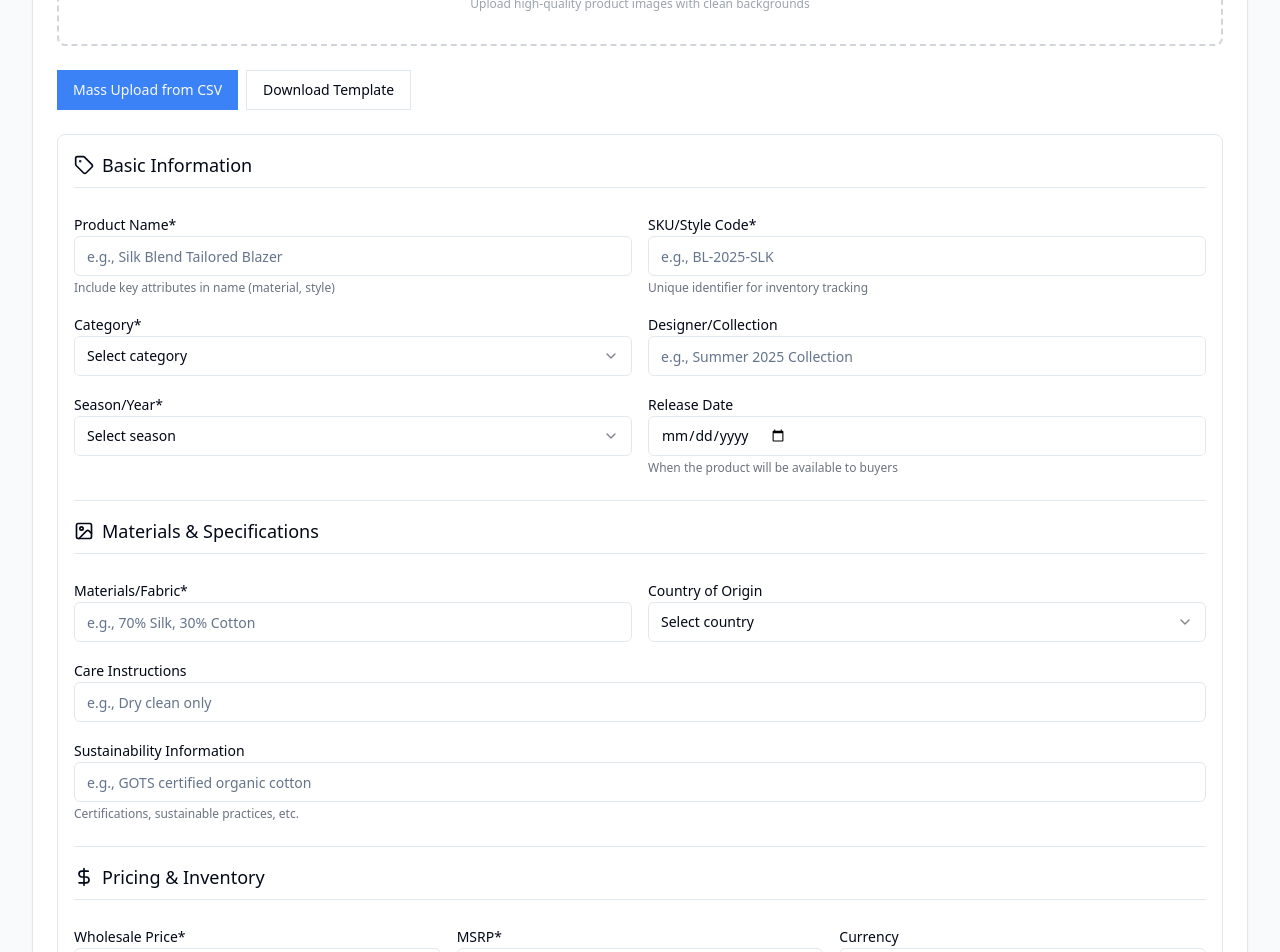
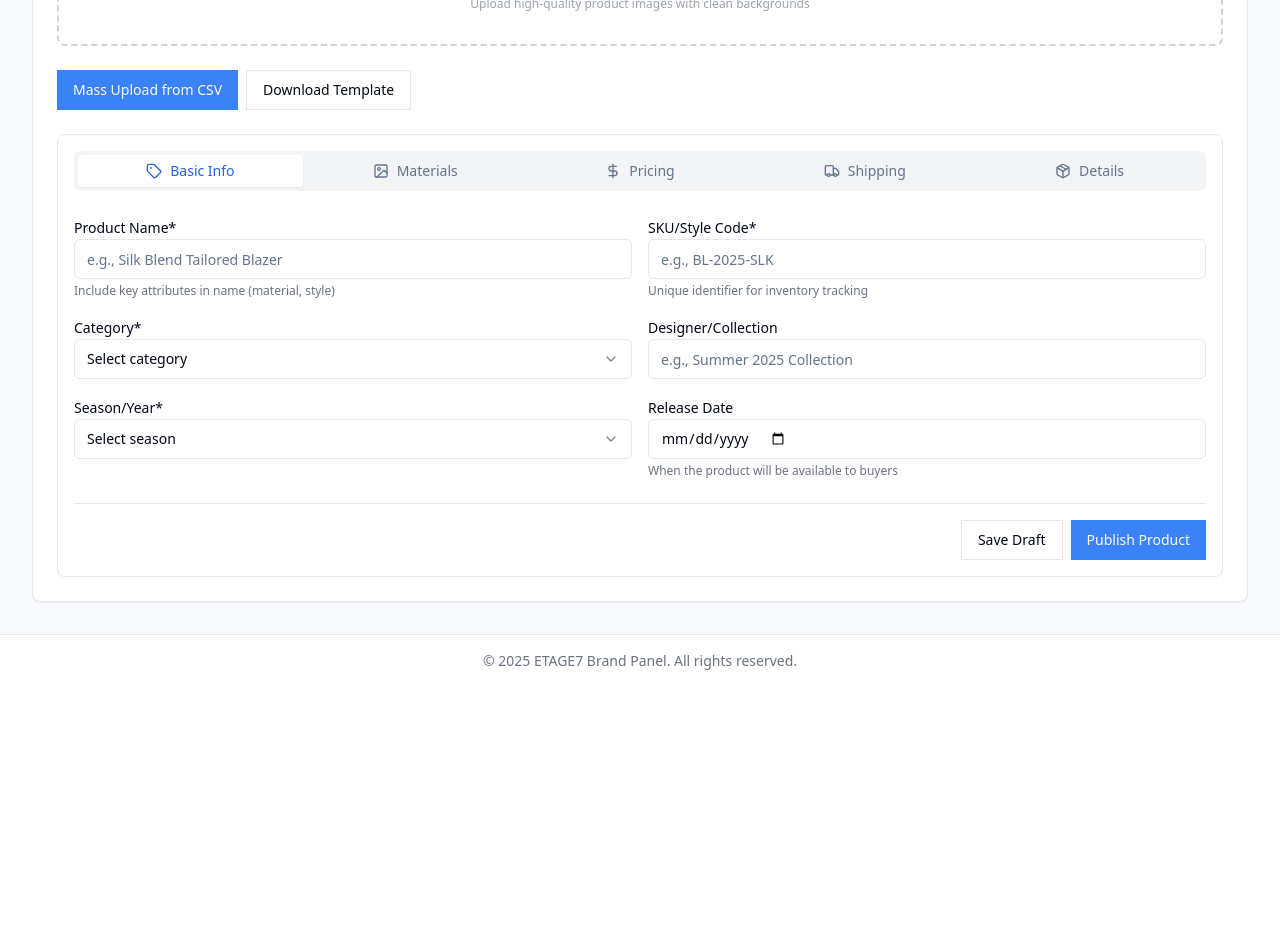
Before and after one commit to dingdong1009/etage7-test-76, a React (Vite) app: page /brand/products in a window 1280 px wide. Shown: the part 380-1332 px from the top of the page. After the commit the page ends 1067 px from the top, so only its background shows below. Built offline with nearby package versions, Linux system fonts and the light colour scheme.

Commit message:
feat: Implement product form tabs
Refactor the product form to use tabs for each section, improving user experience and organization.

```diff
--- a/src/pages/brand/Products.tsx
+++ b/src/pages/brand/Products.tsx
@@ -20,6 +20,12 @@ import {
   FormLabel,
   FormMessage
 } from "@/components/ui/form";
+import {
+  Tabs,
+  TabsList,
+  TabsTrigger,
+  TabsContent
+} from "@/components/ui/tabs";
 import {
   Upload,
   Plus,
@@ -79,14 +85,44 @@ const BrandProducts = () => {
             </Button>
           </div>
 
-          {/* Fashion Product Form */}
-          <div className="border rounded-lg p-4 space-y-6">
-            <div className="pb-2 border-b">
-              <h3 className="font-medium text-lg flex items-center">
-                <Tag className="mr-2 h-5 w-5" /> Basic Information
-              </h3>
-            </div>
+          {/* Tabbed Fashion Product Form */}
+          <div className="border rounded-lg p-4">
+            <Tabs defaultValue="basic" className="w-full">
+              <TabsList className="w-full mb-6 grid grid-cols-2 md:grid-cols-5 bg-gray-100 p-1 rounded-md">
+                <TabsTrigger
+                  value="basic"
+                  className="data-[state=active]:bg-white data-[state=active]:text-blue-600 data-[state=active]:shadow-sm"
+                >
+                  <Tag className="mr-2 h-4 w-4" /> Basic Info
+                </TabsTrigger>
+                <TabsTrigger
+                  value="materials"
+                  className="data-[state=active]:bg-white data-[state=active]:text-blue-600 data-[state=active]:shadow-sm"
+                >
+                  <Image className="mr-2 h-4 w-4" /> Materials
+                </TabsTrigger>
+                <TabsTrigger
+                  value="pricing"
+                  className="data-[state=active]:bg-white data-[state=active]:text-blue-600 data-[state=active]:shadow-sm"
+                >
+                  <DollarSign className="mr-2 h-4 w-4" /> Pricing
+                </TabsTrigger>
+                <TabsTrigger
+                  value="shipping"
+                  className="data-[state=active]:bg-white data-[state=active]:text-blue-600 data-[state=active]:shadow-sm"
+                >
+                  <Truck className="mr-2 h-4 w-4" /> Shipping
+                </TabsTrigger>
+                <TabsTrigger
+                  value="details"
+                  className="data-[state=active]:bg-white data-[state=active]:text-blue-600 data-[state=active]:shadow-sm"
+                >
+                  <Package className="mr-2 h-4 w-4" /> Details
+                </TabsTrigger>
+              </TabsList>
 
+              {/* Basic Information Tab */}
+              <TabsContent value="basic" className="space-y-6 mt-4">
                 <div className="grid grid-cols-1 md:grid-cols-2 gap-4">
                   <div>
                     <Label htmlFor="productName" className="text-sm font-medium">
@@ -175,14 +211,10 @@ const BrandProducts = () => {
                     </p>
                   </div>
                 </div>
+              </TabsContent>
 
-            {/* Materials and Construction */}
-            <div className="pt-4 pb-2 border-t border-b">
-              <h3 className="font-medium text-lg flex items-center">
-                <Image className="mr-2 h-5 w-5" /> Materials & Specifications
-              </h3>
-            </div>
-
+              {/* Materials Tab */}
+              <TabsContent value="materials" className="space-y-6 mt-4">
                 <div className="grid grid-cols-1 md:grid-cols-2 gap-4">
                   <div>
                     <Label htmlFor="materials" className="text-sm font-medium">
@@ -236,14 +268,10 @@ const BrandProducts = () => {
                     </p>
                   </div>
                 </div>
+              </TabsContent>
 
-            {/* Pricing and Inventory */}
-            <div className="pt-4 pb-2 border-t border-b">
-              <h3 className="font-medium text-lg flex items-center">
-                <DollarSign className="mr-2 h-5 w-5" /> Pricing & Inventory
-              </h3>
-            </div>
-
+              {/* Pricing Tab */}
+              <TabsContent value="pricing" className="space-y-6 mt-4">
                 <div className="grid grid-cols-1 md:grid-cols-3 gap-4">
                   <div>
                     <Label htmlFor="wholesalePrice" className="text-sm font-medium">
@@ -326,14 +354,10 @@ const BrandProducts = () => {
                     </p>
                   </div>
                 </div>
+              </TabsContent>
 
-            {/* Shipping and Logistics */}
-            <div className="pt-4 pb-2 border-t border-b">
-              <h3 className="font-medium text-lg flex items-center">
-                <Truck className="mr-2 h-5 w-5" /> Shipping & Size Details
-              </h3>
-            </div>
-
+              {/* Shipping Tab */}
+              <TabsContent value="shipping" className="space-y-6 mt-4">
                 <div className="grid grid-cols-1 md:grid-cols-2 gap-4">
                   <div>
                     <Label htmlFor="weight" className="text-sm font-medium">
@@ -370,14 +394,11 @@ const BrandProducts = () => {
                     </p>
                   </div>
                 </div>
+              </TabsContent>
 
-            {/* Product Description */}
-            <div className="pt-4 pb-2 border-t">
-              <h3 className="font-medium text-lg flex items-center">
-                <Package className="mr-2 h-5 w-5" /> Product Details
-              </h3>
-            </div>
-
+              {/* Details Tab */}
+              <TabsContent value="details" className="space-y-6 mt-4">
+                <div className="space-y-4">
                   <div>
                     <Label htmlFor="shortDescription" className="text-sm font-medium">
                       Short Description*
@@ -398,8 +419,10 @@ const BrandProducts = () => {
                       placeholder="Detailed description including key selling points, fit information, and styling suggestions"
                     ></textarea>
                   </div>
+                </div>
+              </TabsContent>
 
-            <div className="flex justify-end pt-4">
+              <div className="flex justify-end pt-4 mt-6 border-t">
                 <Button variant="outline" className="mr-2">
                   Save Draft
                 </Button>
@@ -407,6 +430,7 @@ const BrandProducts = () => {
                   Publish Product
                 </Button>
               </div>
+            </Tabs>
           </div>
         </CardContent>
       </Card>
```
Lines whose indentation alone changed are shown as unchanged.
